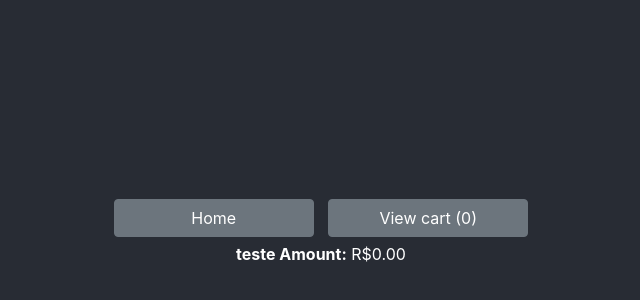
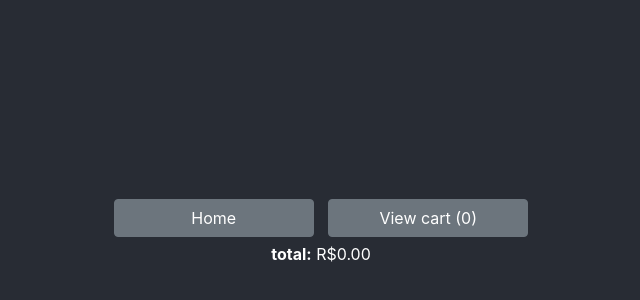
Before and after one commit to lucasdepaula19/exercicio-04, a React (Create React App) app in the folder redux-shopping-cart/: page /prod in a window 1280 px wide. Shown: the part 162-462 px from the top of the page, without its empty margins (319-959 px from the left). Built offline with nearby package versions, Linux system fonts and the light colour scheme.

Commit message:
detalhes

```diff
--- a/redux-shopping-cart/src/views/Cart.js
+++ b/redux-shopping-cart/src/views/Cart.js
@@ -16,7 +16,7 @@ const Cart = props => (
       </Suspense>
     </div>
     <p>
-      <b> teste Amount:</b> R$
+      <b> total:</b> R$
       {props.products
         .reduce((acc, current) => acc + current.price, 0)
         .toFixed(2)}
```
